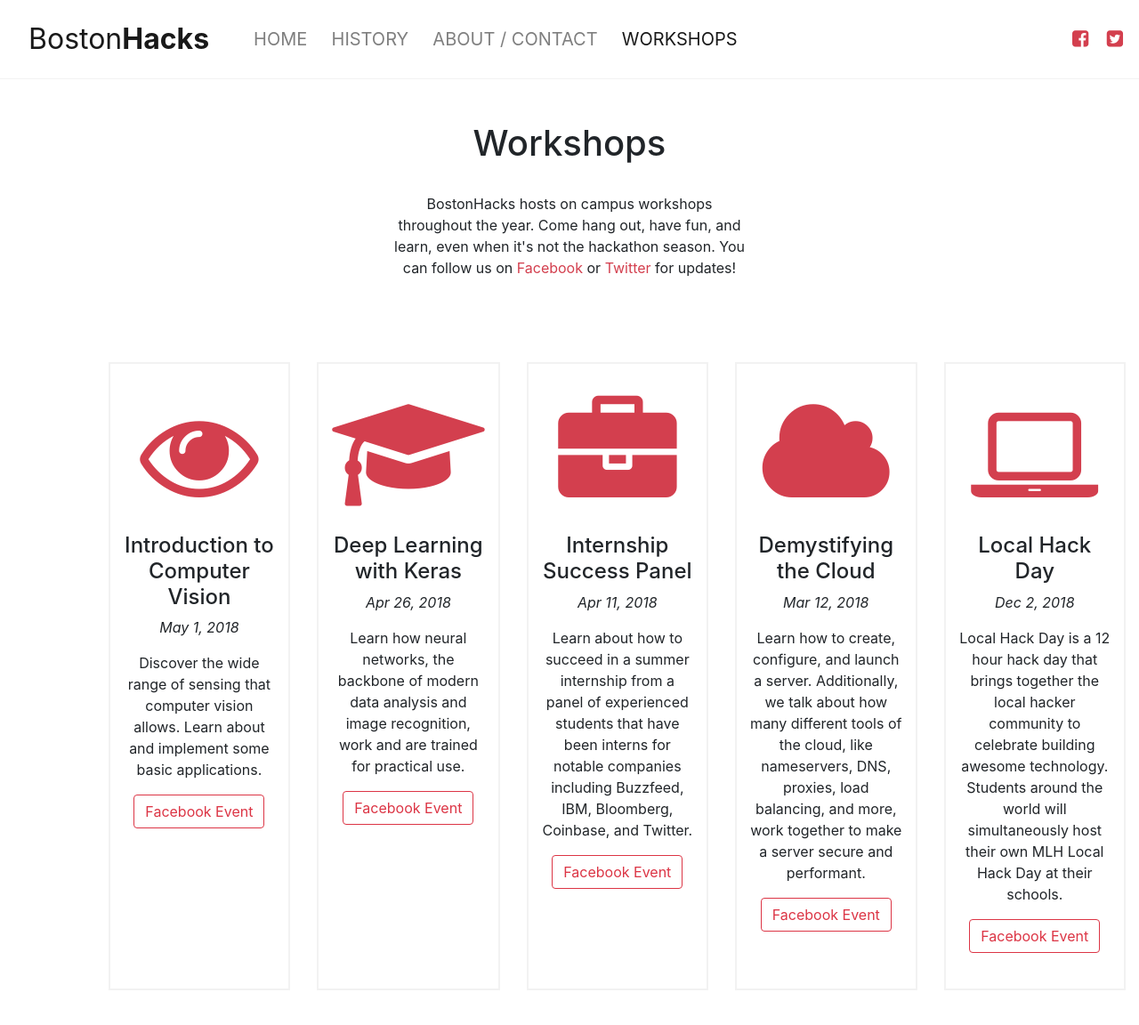
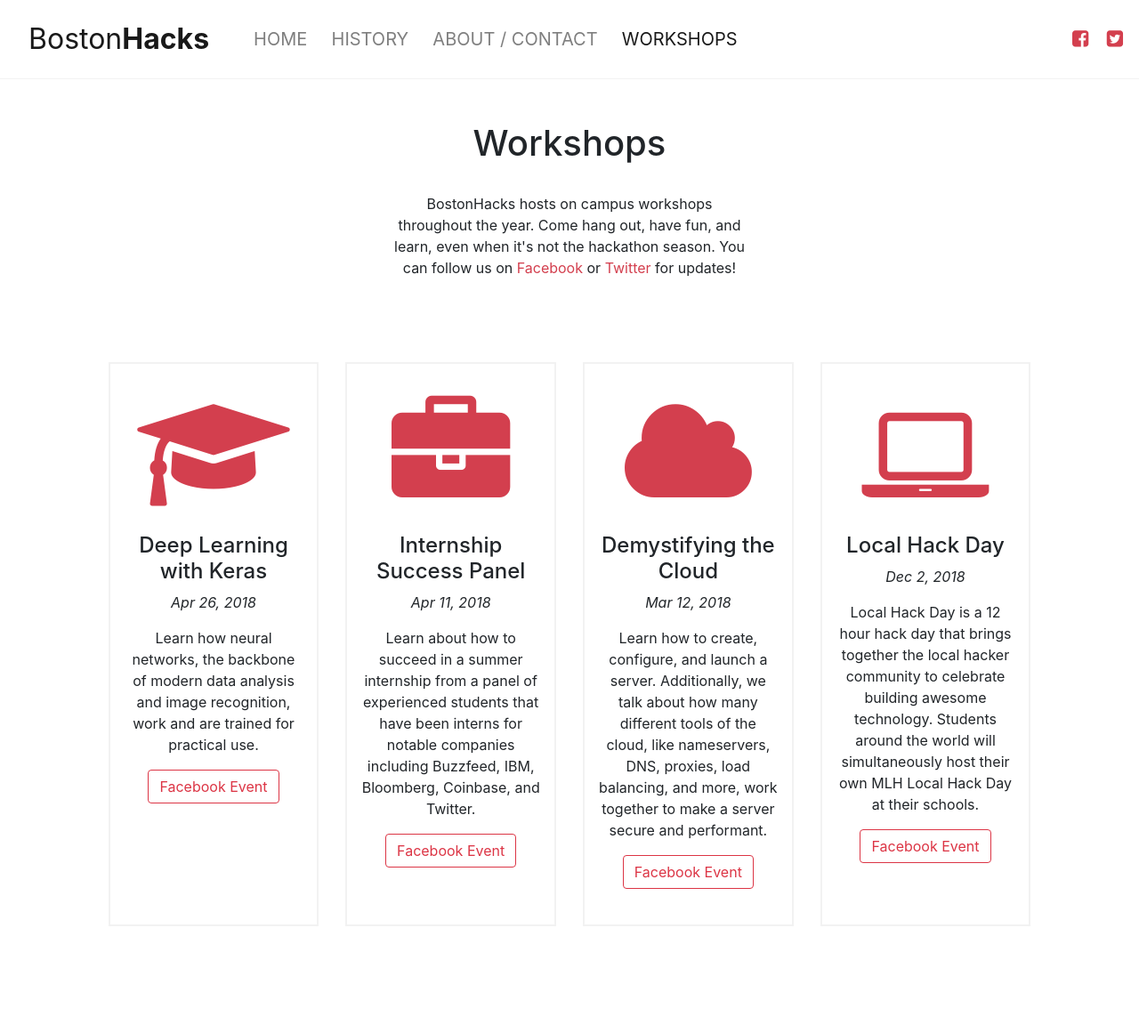
Before and after one commit to make-bu/bostonhacks, a Jekyll site: the page built from workshops.md, in a window 1280 px wide and 1160 px high. Shown: the top 1152 px of the window at 89% size. Built offline with Jekyll 4.4.1, drawn with Linux system fonts in a browser that asks for light colours; nearby versions of some CDN libraries; part of the change alters nothing that is shown.

Commit message:
removed most recent workshop

```diff
--- a/workshops.md
+++ b/workshops.md
@@ -3,12 +3,12 @@ layout: workshops
 title: Workshops
 permalink: /workshops/
 pastWorkshops:
-  -
-   name: Introduction to Computer Vision
-   date: May 1, 2018
-   description: Discover the wide range of sensing that computer vision allows. Learn about and implement some basic applications.
-   facebook_event: https://www.facebook.com/events/1676129599169111/
-   icon: fa-eye
+#-
+#  name: Introduction to Computer Vision
+#  date: May 1, 2018
+#  description: Discover the wide range of sensing that computer vision allows. Learn about and implement some basic applications.
+#  facebook_event: https://www.facebook.com/events/1676129599169111/
+#  icon: fa-eye
   -
    name: Deep Learning with Keras
    date: Apr 26, 2018
```
